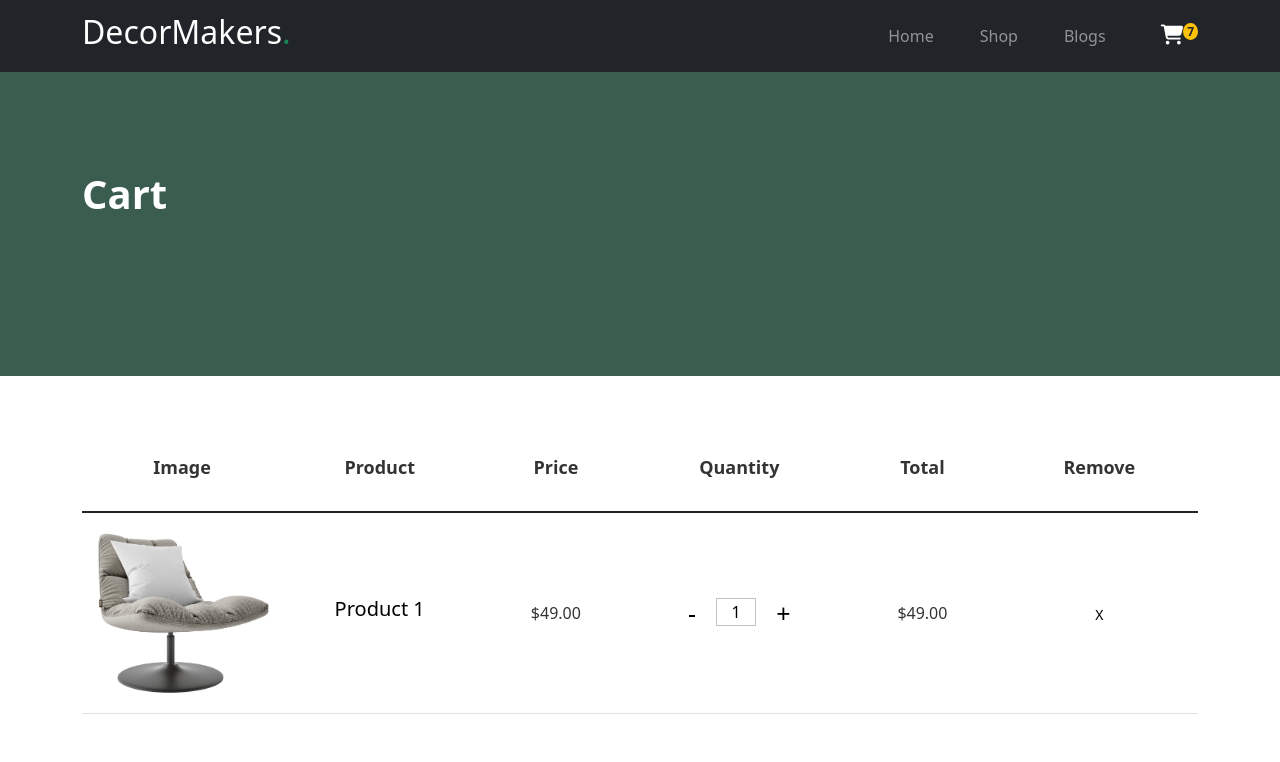
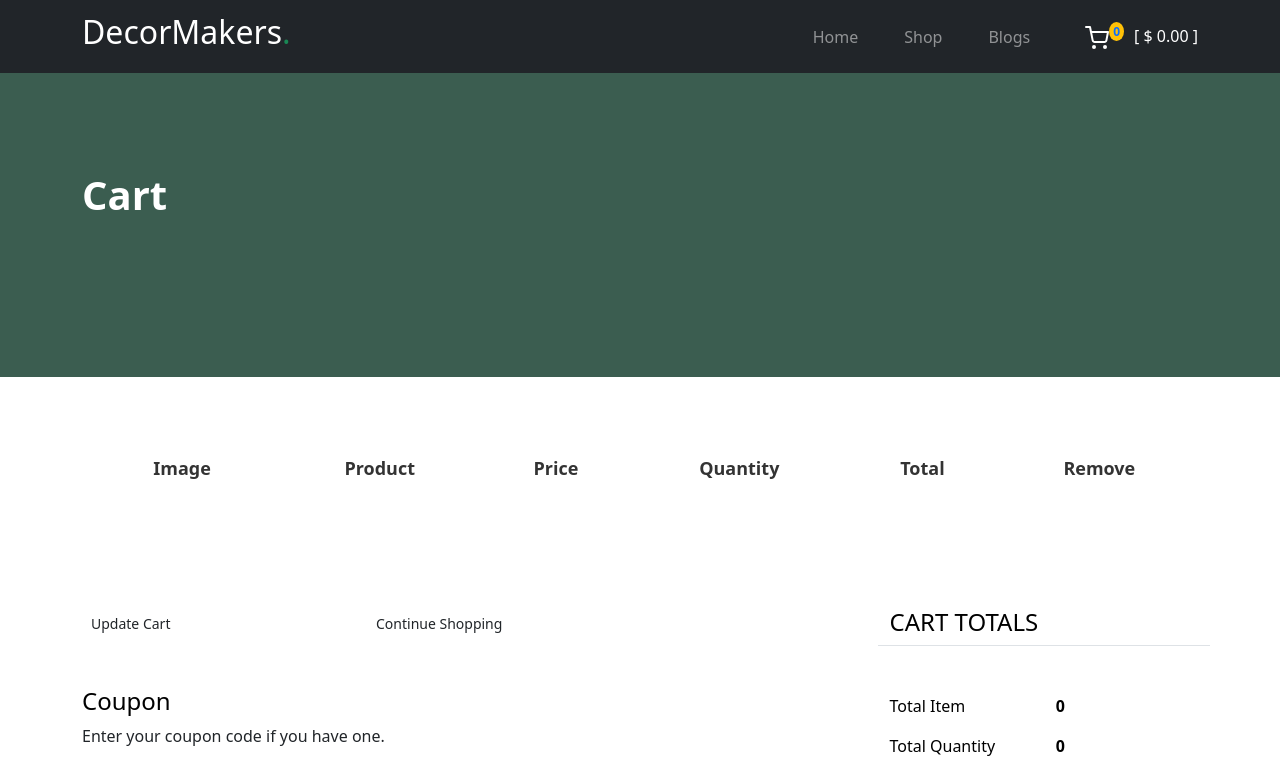
Before and after one commit to junaid50905/decoreMakers, a React (Vite) app: page /cart in a window 1280 px wide. Shown: the top 762 px of the page. Built offline with nearby package versions, Linux system fonts and the light colour scheme.

Commit message:
complete cart portion

```diff
--- a/package.json
+++ b/package.json
@@ -14,7 +14,6 @@
         "bootstrap": "^5.3.1",
         "react": "^18.2.0",
         "react-dom": "^18.2.0",
-        "react-icons": "^4.10.1",
         "react-redux": "^8.1.2",
         "react-router-dom": "^6.15.0",
         "redux": "^4.2.1"
--- a/src/App.jsx
+++ b/src/App.jsx
@@ -9,7 +9,7 @@ import { Routes, Route } from 'react-router-dom'
 import './App.css'
 const App = () => {
   return (
-    <>
+    <div>
       <Navbar />
       <Routes>
         <Route path="/" element={<Home />} />
@@ -18,7 +18,7 @@ const App = () => {
         <Route path="/blogs" element={<Blogs />} />
       </Routes>
       <Footer/>
-    </>
+    </div>
   )
 }
 
--- a/src/app/store.js
+++ b/src/app/store.js
@@ -1,11 +1,11 @@
-// import { configureStore } from '@reduxjs/toolkit';
+import { configureStore } from '@reduxjs/toolkit';
 
 
-// import { cartReducer } from '../features/cart/cartSlice'
+import cartReducer from '../features/cart/cartSlice'
 
 
-// export const store = configureStore({
-//     reducer: {
-//         cartInfo: cartReducer
-//     }
-// })
+export const store = configureStore({
+    reducer: {
+        cartInfo: cartReducer,
+    }
+})
--- a/src/components/Navbar.jsx
+++ b/src/components/Navbar.jsx
@@ -1,15 +1,17 @@
 
+import { useSelector } from 'react-redux'
 import { NavLink, Link } from 'react-router-dom'
 
-
+import cartImg from '../assets/images/websites outlook/cart.svg'
 const Navbar = () => {
+    const { subTotal, cart} = useSelector(state=> state.cartInfo)
 
   return (
       <>
-          <nav className="custom-navbar navbar navbar navbar-expand-md navbar-dark bg-dark">
+          <nav className="custom-navbar navbar navbar navbar-expand-md navbar-dark bg-dark sticky-top">
 
               <div className="container">
-                  <Link to={'/'} className="navbar-brand" href="index.html"><h2>DecorMakers<span className='text-success'>.</span></h2></Link>
+                  <Link to={'/'} className="navbar-brand"><h2>DecorMakers<span className='text-success'>.</span></h2></Link>
 
                   <button className="navbar-toggler" type="button" data-bs-toggle="collapse" data-bs-target="#navbarsFurni" aria-controls="navbarsFurni" aria-expanded="false" aria-label="Toggle navigation">
                       <span className="navbar-toggler-icon"></span>
@@ -23,8 +25,13 @@ const Navbar = () => {
                       </ul>
                       <ul className='mt-3' style={{ listStyle: 'none' }}>
                           <li>
-                              <Link to={'/cart'} className="fa-solid fa-cart-shopping" style={{ color: 'white', fontSize: '20px', textDecoration: 'none' }}></Link><sup className='bg-warning px-1 rounded-circle' style={{ fontWeight: 'bold' }}>7</sup>
-                            </li>
+                              {/* <Link to={'/cart'} className="fa-solid fa-cart-shopping" style={{ color: 'white', textDecoration: 'none', fontSize: '20px' }}><sup className='bg-warning rounded-circle' style={{ padding: '2px 5px', color: 'black', fontSize: '8px !important' }}>{totalQuantity}</sup></Link> */}
+                              <Link to={'/cart'} style={{ textDecoration: 'none' }}>
+                                  <img src={cartImg} alt="" />
+                                  <sup className='bg-warning rounded-circle' style={{ padding: '1px 4px', fontWeight: 'bold' }}>{cart.length}</sup>
+                                  <span style={{ color: 'white', marginLeft: '10px' }}>[ $ {subTotal.toFixed(2)} ]</span>
+                              </Link>
+                          </li>
                       </ul>
                   </div>
               </div>
--- a/src/data/Data.json
+++ b/src/data/Data.json
@@ -157,7 +157,7 @@
         },
         {
             "id": 13,
-            "name": "",
+            "name": "Moder sofa for relex",
             "image": "./src/assets/images/products/13.png",
             "currentPrice": 89.99,
             "previousPrice": 99.99,
--- a/src/features/cart/cartSlice.js
+++ b/src/features/cart/cartSlice.js
@@ -1,20 +1,32 @@
-// import { createSlice } from '@reduxjs/toolkit';
+import { createSlice } from '@reduxjs/toolkit';
 
 
-// const initialState = {
-//     cart: [],
-//     totalQuantity: 0,
-//     subTotal: 0,
-// }
-// const cartSlice = createSlice({
-//     name: 'cartInfo',
-//     initialState,
-//     reducers: {
-//         addToCart() {
+const initialState = {
+    cart: [],
+    totalQuantity: 0,
+    subTotal: 0,
+}
 
-//         }
-//     }
-// })
+const cartSlice = createSlice({
+    name: 'cartInfo',
+    initialState,
+    reducers: {
+        addToCart(state, action) {
+            let findItem = state.cart.findIndex(item => item.id === action.payload.id)
+            if (findItem !== -1) {
+                state.cart[findItem].quantity += 1
+            } else {
+                state.cart.push(action.payload)
+            }
+            state.totalQuantity += 1
+            state.subTotal += action.payload.currentPrice
+        },
+        removeFromCart(state, action) {
+            state.cart = state.cart.filter(item => item.id !== action.payload)
+            state.totalQuantity -= 1
+        }
+    }
+})
 
-// export default cartSlice.reducer
-// export const { addToCart } = cartSlice.actions
+export default cartSlice.reducer
+export const { addToCart, removeFromCart } = cartSlice.actions
--- a/src/main.jsx
+++ b/src/main.jsx
@@ -4,12 +4,16 @@ import App from './App.jsx'
 import './index.css'
 
 import { BrowserRouter } from "react-router-dom";
+import { Provider } from 'react-redux';
+import {store} from './app/store.js'
 
 
 ReactDOM.createRoot(document.getElementById('root')).render(
   <>
-    <BrowserRouter>
-      <App />
-    </BrowserRouter>
+    <Provider store={store}>
+      <BrowserRouter>
+        <App />
+      </BrowserRouter>
+    </Provider>
   </>,
 )
--- a/src/pages/Cart.jsx
+++ b/src/pages/Cart.jsx
@@ -1,6 +1,19 @@
+import {  useDispatch, useSelector } from "react-redux"
 import PageTitle from "../components/PageTitle"
 
+import { removeFromCart } from "../features/cart/cartSlice"
+
 const Cart = () => {
+    const cartProducts = useSelector(state => state.cartInfo.cart)
+    const { subTotal, cart, totalQuantity, discountInPercent } = useSelector(state => state.cartInfo)
+
+    const dispatch = useDispatch()
+
+    const removeFromCartHandler = (productId)=>{
+        dispatch(removeFromCart(productId))
+    }
+
+
     return (
         <section>
             <PageTitle title={'Cart'} />
@@ -19,22 +32,30 @@ const Cart = () => {
                             </tr>
                         </thead>
                         <tbody>
-                            <tr>
+                            {
+                                cartProducts.map((cartProduct, i)=>{
+                                    const {id, image, currentPrice, name, quantity} = cartProduct
+                                    return(
+                                        <tr key={i}>
                                             <td className="product-thumbnail">
-                                    <img src="/src/assets/images/websites outlook/product-2.png" alt="Image" className="img-fluid" />
+                                                <img src={image} alt="Image" className="img-fluid" />
                                             </td>
                                             <td className="product-name">
-                                    <h2 className="h5 text-black">Product 1</h2>
+                                                <h6 className="h6 text-black">{name}</h6>
                                             </td>
-                                <td>$49.00</td>
+                                            <td>$ {currentPrice}</td>
                                             <td>
                                                 <button className="btn" style={{ fontSize: '25px' }}>-</button>
-                                    <input type="text" value={1} style={{ width: '40px', textAlign: 'center', border: '1px solid #bdc3c7', margin: '0 10px' }}/>
+                                                {/* <input type="text" value={quantity} style={{ width: '40px', textAlign: 'center', border: '1px solid #bdc3c7', margin: '0 10px' }} /> */}
+                                                <span>{quantity}</span>
                                                 <button className="btn" style={{ fontSize: '25px' }}>+</button>
                                             </td>
-                                <td>$49.00</td>
-                                <td><a href="#" className="btn btn-black btn-sm">X</a></td>
+                                            <td>${quantity * currentPrice}</td>
+                                            <td><button className="btn btn-sm text-danger" onClick={()=> removeFromCartHandler(id)}>X</button></td>
                                         </tr>
+                                    )
+                                })
+                            }
                         </tbody>
                     </table>
                 </div>
@@ -72,21 +93,28 @@ const Cart = () => {
                                 </div>
                                 <div className="row mb-3">
                                     <div className="col-md-6">
+                                        <span className="text-black">Total Item</span>
+                                    </div>
+                                    <div className="col-md-6 text-right">
+                                        <strong className="text-black">{cart.length}</strong>
+                                    </div>
+                                </div>
+                                <div className="row mb-3">
+                                    <div className="col-md-6">
+                                        <span className="text-black">Total Quantity</span>
+                                    </div>
+                                    <div className="col-md-6 text-right">
+                                        <strong className="text-black">{totalQuantity}</strong>
+                                    </div>
+                                </div>
+                                <div className="row mb-3">
+                                    <div className="col-md-6">
                                         <span className="text-black">Subtotal</span>
                                     </div>
                                     <div className="col-md-6 text-right">
-                                        <strong className="text-black">$230.00</strong>
+                                        <strong className="text-black">$ {subTotal.toFixed(2)}</strong>
                                     </div>
                                 </div>
-                                <div className="row mb-5">
-                                    <div className="col-md-6">
-                                        <span className="text-black">Total</span>
-                                    </div>
-                                    <div className="col-md-6 text-right">
-                                        <strong className="text-black">$230.00</strong>
-                                    </div>
-                                </div>
-
                                 <div className="row">
                                     <div className="col-md-12">
                                         <button className="btn btn-black btn-lg py-3 btn-block">Proceed To Checkout</button>
```
Also changed, not shown: src/pages/Shop.jsx (+17 -2 lines), 1 other file (tests, documents, lock files or other folders). Lines whose indentation alone changed are shown as unchanged.
